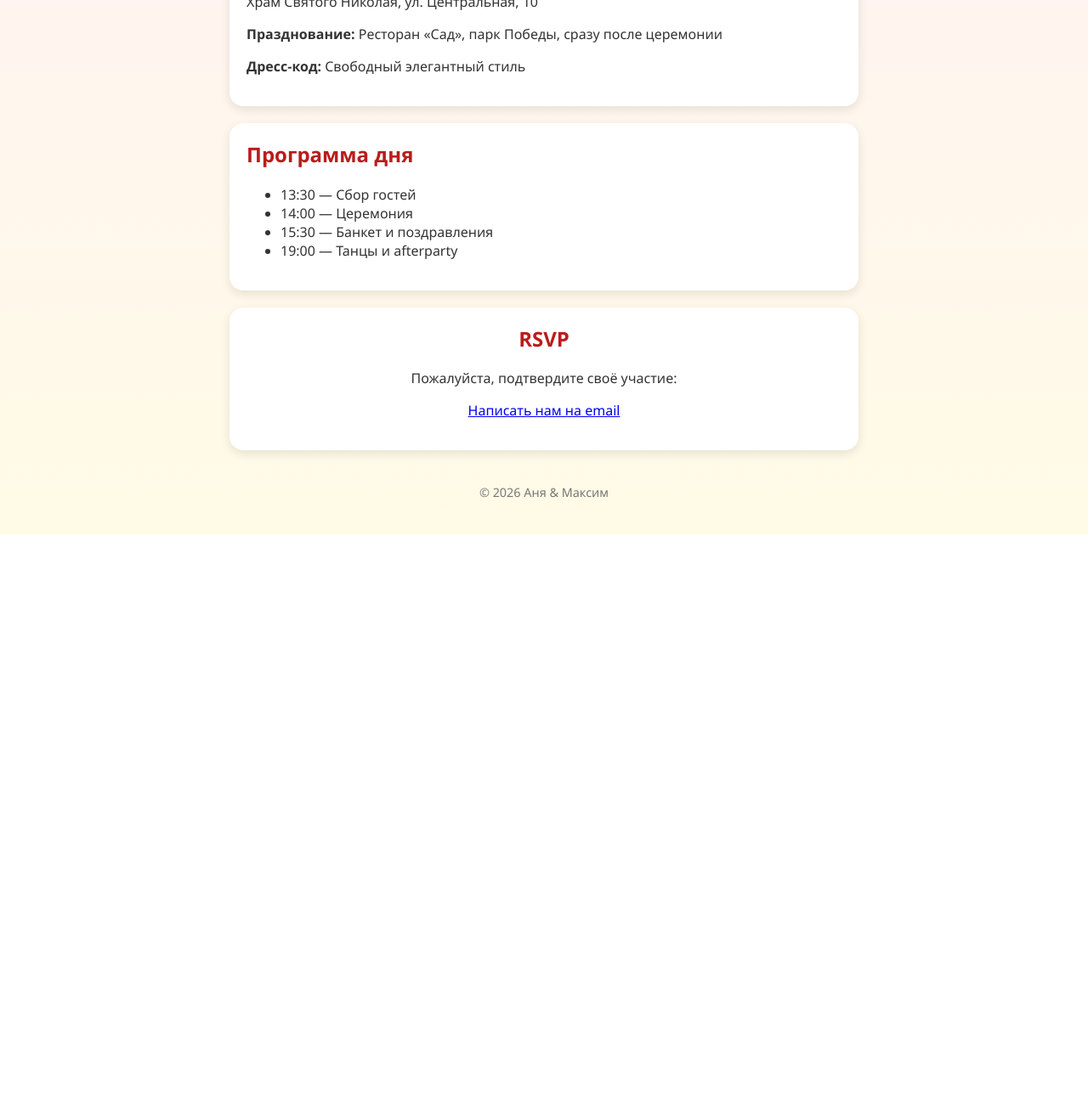
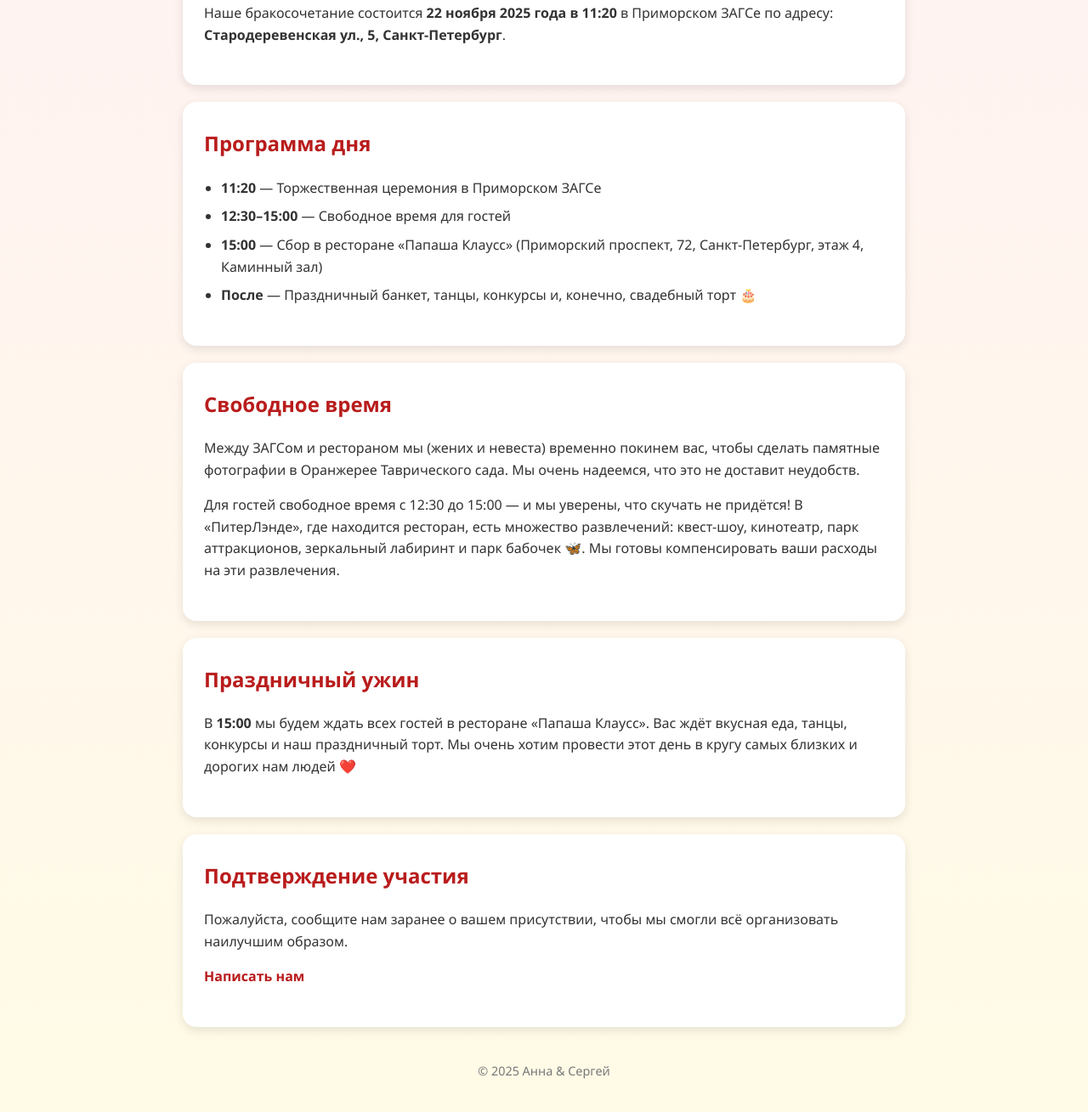
Before and after one commit to burundukann/wedding-invite, a plain HTML site: page index.html in a window 1280 px wide. Shown: the part 433-1742 px from the top of the page at 85% size. Before the commit the page ends 1062 px from the top, so only its background shows below. Drawn offline with Linux system fonts and the light colour scheme.

Commit message:
Add files via upload

```diff
--- a/index.html
+++ b/index.html
@@ -3,7 +3,7 @@
 <head>
   <meta charset="UTF-8" />
   <meta name="viewport" content="width=device-width, initial-scale=1.0" />
-  <title>Свадебное приглашение</title>
+  <title>Свадебное приглашение — Анна & Сергей</title>
   <style>
     body {
       font-family: 'Segoe UI', Tahoma, sans-serif;
@@ -11,10 +11,12 @@
       margin: 0;
       padding: 0;
       color: #333;
-      text-align: center;
+      line-height: 1.6;
     }
     header {
-      padding: 50px 20px;
+      text-align: center;
+      padding: 60px 20px 40px;
+      background: rgba(255,255,255,0.8);
     }
     header h1 {
       font-size: 3em;
@@ -27,59 +29,100 @@
     }
     section {
       background: white;
-      max-width: 700px;
+      max-width: 800px;
       margin: 20px auto;
-      padding: 20px;
+      padding: 30px 25px;
       border-radius: 16px;
       box-shadow: 0 4px 12px rgba(0,0,0,0.1);
-      text-align: left;
     }
     section h2 {
       margin-top: 0;
       color: #b91c1c;
     }
-    .center {
-      text-align: center;
+    ul {
+      padding-left: 20px;
+    }
+    ul li {
+      margin: 8px 0;
+    }
+    a {
+      color: #b91c1c;
+      text-decoration: none;
+      font-weight: bold;
+    }
+    a:hover {
+      text-decoration: underline;
     }
     footer {
       margin: 40px 0;
       font-size: 0.9em;
       color: #777;
+      text-align: center;
     }
   </style>
 </head>
 <body>
   <header>
-    <h1>Аня & Максим</h1>
-    <p>Приглашаем вас на нашу свадьбу</p>
-    <p><strong>15 мая 2026</strong></p>
+    <h1>Анна & Сергей</h1>
+    <p>С огромной радостью приглашаем вас на наш самый важный день</p>
+    <p><strong>22 ноября 2025 года</strong></p>
   </header>
 
   <section>
-    <h2>Детали</h2>
-    <p><strong>Церемония:</strong> 15 мая 2026, 14:00<br>Храм Святого Николая, ул. Центральная, 10</p>
-    <p><strong>Празднование:</strong> Ресторан «Сад», парк Победы, сразу после церемонии</p>
-    <p><strong>Дресс-код:</strong> Свободный элегантный стиль</p>
+    <h2>Торжественная церемония</h2>
+    <p>
+      Наше бракосочетание состоится <strong>22 ноября 2025 года в 11:20</strong>
+      в Приморском ЗАГСе по адресу:<br>
+      <strong>Стародеревенская ул., 5, Санкт-Петербург</strong>.
+    </p>
   </section>
 
   <section>
     <h2>Программа дня</h2>
     <ul>
-      <li>13:30 — Сбор гостей</li>
-      <li>14:00 — Церемония</li>
-      <li>15:30 — Банкет и поздравления</li>
-      <li>19:00 — Танцы и afterparty</li>
+      <li><strong>11:20</strong> — Торжественная церемония в Приморском ЗАГСе</li>
+      <li><strong>12:30–15:00</strong> — Свободное время для гостей</li>
+      <li><strong>15:00</strong> — Сбор в ресторане «Папаша Клаусс»
+          (Приморский проспект, 72, Санкт-Петербург, этаж 4, Каминный зал)</li>
+      <li><strong>После</strong> — Праздничный банкет, танцы, конкурсы и, конечно, свадебный торт 🎂</li>
     </ul>
   </section>
 
-  <section class="center">
-    <h2>RSVP</h2>
-    <p>Пожалуйста, подтвердите своё участие:</p>
-    <p><a href="mailto:you@example.com?subject=RSVP">Написать нам на email</a></p>
+  <section>
+    <h2>Свободное время</h2>
+    <p>
+      Между ЗАГСом и рестораном мы (жених и невеста) временно покинем вас,
+      чтобы сделать памятные фотографии в Оранжерее Таврического сада.
+      Мы очень надеемся, что это не доставит неудобств.
+    </p>
+    <p>
+      Для гостей свободное время с 12:30 до 15:00 —
+      и мы уверены, что скучать не придётся! В «ПитерЛэнде», где находится ресторан,
+      есть множество развлечений: квест-шоу, кинотеатр, парк аттракционов, зеркальный лабиринт
+      и парк бабочек 🦋. Мы готовы компенсировать ваши расходы на эти развлечения.
+    </p>
+  </section>
+
+  <section>
+    <h2>Праздничный ужин</h2>
+    <p>
+      В <strong>15:00</strong> мы будем ждать всех гостей в ресторане «Папаша Клаусс».
+      Вас ждёт вкусная еда, танцы, конкурсы и наш праздничный торт.
+      Мы очень хотим провести этот день в кругу самых близких и дорогих нам людей ❤️
+    </p>
+  </section>
+
+  <section>
+    <h2>Подтверждение участия</h2>
+    <p>
+      Пожалуйста, сообщите нам заранее о вашем присутствии,
+      чтобы мы смогли всё организовать наилучшим образом.
+    </p>
+    <p class="center"><a href="mailto:you@example.com?subject=RSVP">Написать нам</a></p>
   </section>
 
   <footer>
-    © 2026 Аня & Максим
+    © 2025 Анна & Сергей
   </footer>
 </body>
 </html>
```
